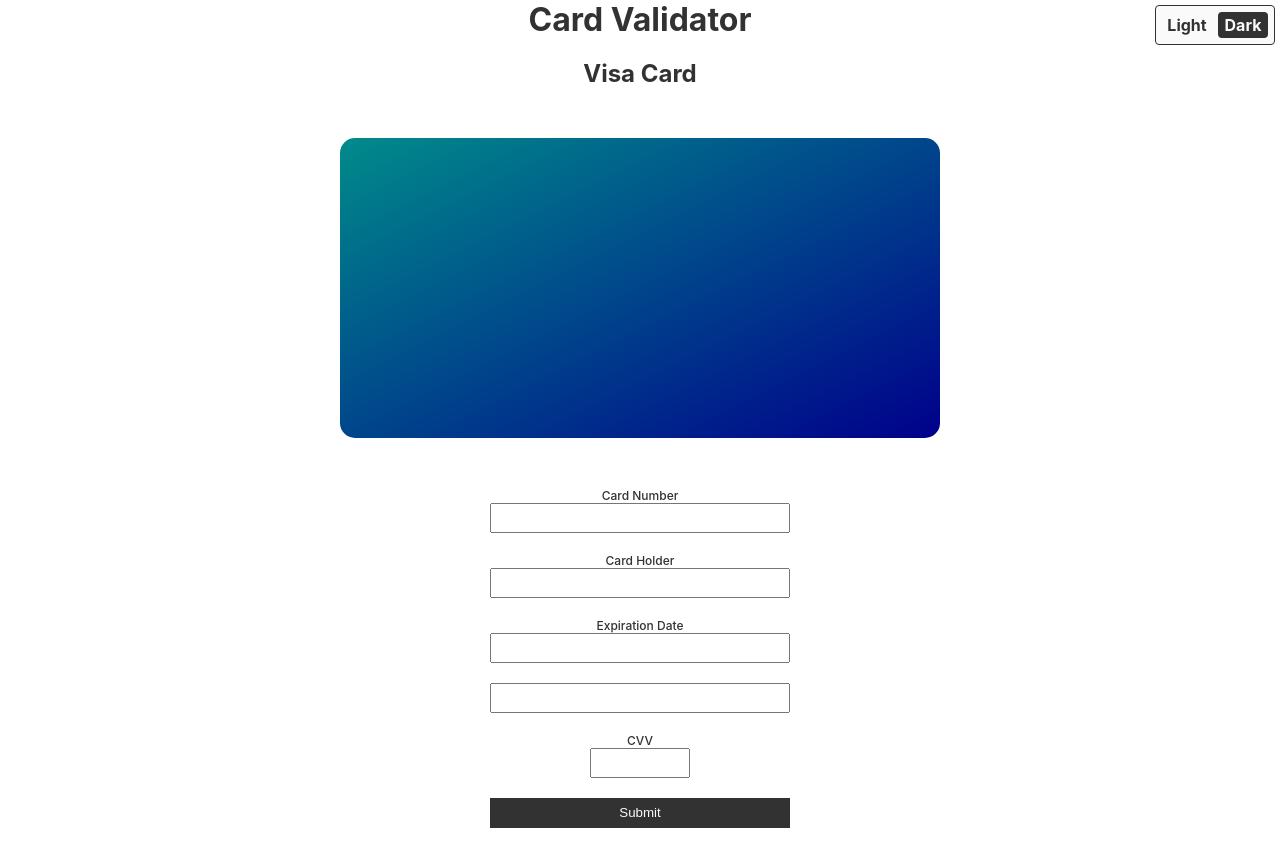
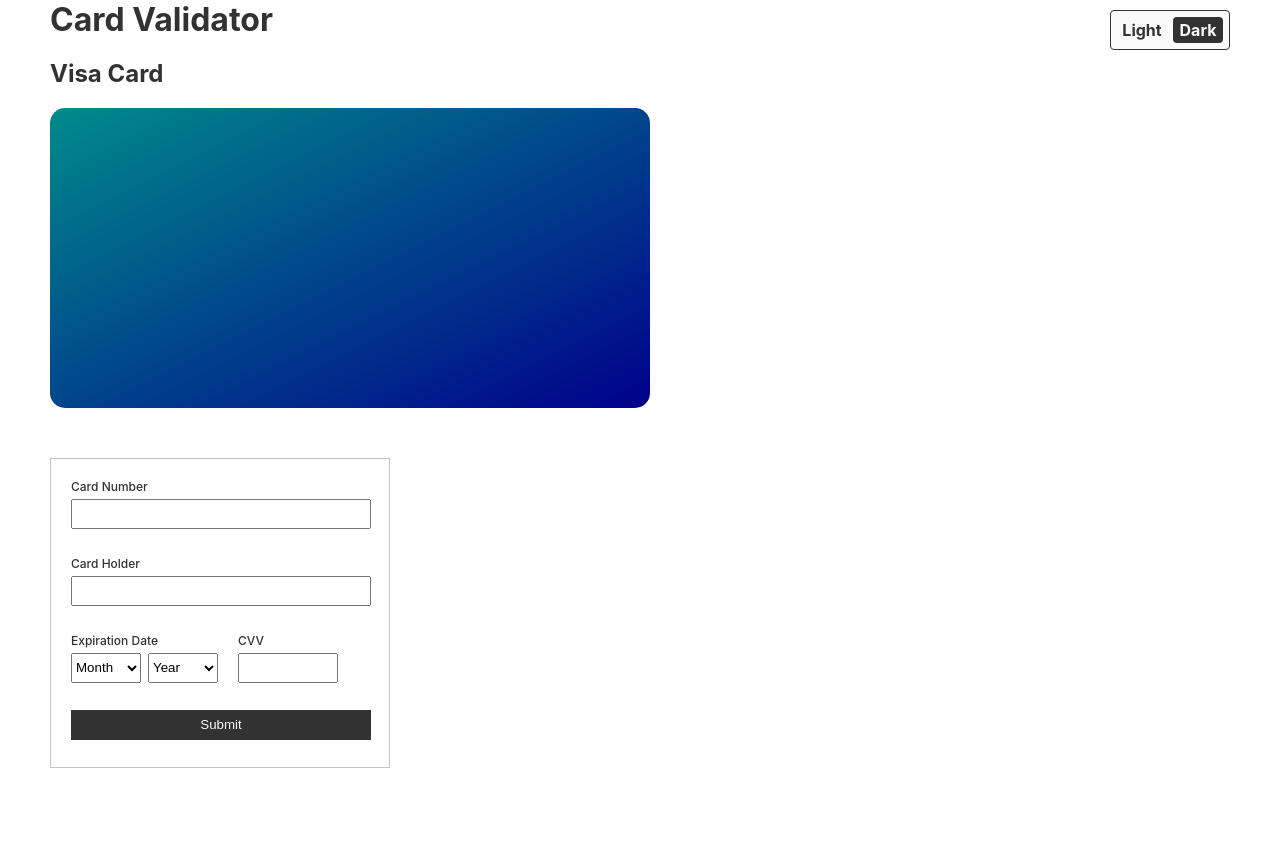
Before and after one commit to aylingyoren/card-validator, a React (Create React App) app: page / in a window 1280 px wide. After the commit the page ends 800 px from the top, so only its background shows below. Built offline with nearby package versions, Linux system fonts and the light colour scheme.

Commit message:
style card validator

```diff
--- a/src/components/App/App.css
+++ b/src/components/App/App.css
@@ -3,15 +3,14 @@ h1 {
 }
 
 .App {
-  text-align: center;
-  height: 100vh;
+  padding: 0 50px;
 }
 
-.dark-bg {
+.dark-bg, .dark-mode, .dark, .toggle-dark {
   background-color: rgb(50, 50, 50);
 }
 
-.light-bg {
+.light-bg, .light-mode, .light, .toggle-light {
   background-color: rgb(250, 250, 250);
 }
 
@@ -20,14 +19,8 @@ h1 {
   padding: 3px;
   border-radius: 4px;
   position: absolute;
-  top: 5px;
-  right: 5px;
-}
-.toggle-dark {
-  background-color: rgb(50, 50, 50);
-}
-.toggle-light {
-  background-color: rgb(250, 250, 250);
+  top: 10px;
+  right: 50px;
 }
 .dark-mode, .light-mode {
   margin: 3px;
@@ -38,25 +31,12 @@ h1 {
   text-align: center;
 }
 .dark-mode, .dark {
-  background-color: rgb(50, 50, 50);
   color: rgb(250, 250, 250);
 }
 .light-mode, .light {
-  background-color: rgb(250, 250, 250);
   color: rgb(50, 50, 50);
 }
 
 .box {
   border: 1px solid rgb(50, 50, 50)
 }
-
-.header {
-  color:rgb(50, 50, 50);
-}
-
-.light-text {
-  color:rgb(250, 250, 250);
-}
-.dark-text {
-  color:rgb(50, 50, 50);
-}
--- a/src/components/Card/Card.css
+++ b/src/components/Card/Card.css
@@ -1,40 +1,61 @@
-.card-fields {
+.card-validator {
+    padding: 20px;
+    border: 1px solid rgba(50, 50, 50, .3);
+    width: 340px;
+}
+
+.light-border {
+    border: 1px solid rgba(250, 250, 250, .3);
+}
+
+.header, .dark-text {
+    color:rgb(50, 50, 50);
+}
+
+.light-text {
+    color:rgb(250, 250, 250);
+}
+
+.card-fields, .expDate-set, .cvv-set, .cvv-field {
     display: flex;
     flex-direction: column;
-    justify-content: center;
-    align-items: center;
+}
+
+.card-fields, .expDate-set, .cvv-set {
+    align-items: flex-start;
 }
 
 .card-field, .submit-btn {
-    margin-bottom: 20px;
+    margin-bottom: 7px;
     width: 300px;
     height: 30px;
 }
 
-.card-field {
+.card-field-label, .err-msg {
+    font-size: 12px;
+}
 
+.card-field-label {
+    margin-bottom: 5px;
+    font-weight: 500;
 }
 
 .expDate-cvv {
     display: flex;
+    gap: 20px;
 }
 
-.card-field-label {
-    font-size: 12px;
-    font-weight: 500;
+.expDate-input {
+    width: 70px;
 }
 
 .expDate-field {
-    width: 70px;
+    display: flex;
+    gap: 7px;
 }
 
-.cvv {
+.cvv-input {
     width: 100px;
-}
-
-.cvv-field {
-    display: flex;
-    flex-direction: column;
 }
 
 .submit-btn {
@@ -42,3 +63,16 @@
     border: none;
     cursor: pointer;
 }
+
+.err-msg {
+    margin-bottom: 20px;
+    color: rgb(199, 12, 68);
+}
+
+.light-err {
+    color: rgb(231, 102, 152);
+}
+
+.light-btn {
+    background-color: rgb(142, 238, 230);
+}
--- a/src/components/Card/Card.tsx
+++ b/src/components/Card/Card.tsx
@@ -7,8 +7,7 @@ interface MyFormValues {
   cardNumber: string;
   cardHolder: string;
   CVV: string;
-  month: string;
-  year: string;
+  expDate: string;
 }
 
 type CardProps = {
@@ -16,11 +15,12 @@ type CardProps = {
 }
 
 function Card({isDarkModeActive}: CardProps) {
-  const initialValues: MyFormValues = { cardNumber: '', cardHolder: '', CVV: '', month: '', year: '' };
+  const initialValues: MyFormValues = { cardNumber: '', cardHolder: '', CVV: '', expDate: '' };
   return (
     <div>
         <h2 className={isDarkModeActive ? "header light-text" : "header"}>Visa Card</h2>
         <CardView />
+        <div className={isDarkModeActive ? "card-validator light-border" : "card-validator"}>
           <Formik
             initialValues={initialValues}
             validationSchema={Yup.object({
@@ -36,15 +36,8 @@ function Card({isDarkModeActive}: CardProps) {
                 .min(2, 'Must be 2 characters or more')
                 .matches(/^[aA-zZ\s]+$/, 'Wrong format')
                 .required('Required'),
-            month: Yup.string()
-              .label('Month')
-              .max(2)
-              .min(2)
-              .required('Required'),
-            year: Yup.string()
-              .label('Year')
-              .max(4)
-              .min(4)
+              expDate: Yup.string()
+                .label('Expiration Date')
                 .required('Required'),
               CVV: Yup.string().label('CVV Number').min(3).max(4).required('Required'),
             })}
@@ -59,28 +52,58 @@ function Card({isDarkModeActive}: CardProps) {
               <Form className='card-fields'>
                 <label className={isDarkModeActive ? 'card-field-label light-text' : 'card-field-label dark-text'} htmlFor="cardNumber">Card Number</label>
                 <Field className='card-field' name="cardNumber" type="text" />
-              <ErrorMessage name="cardNumber" />
+                <span className={isDarkModeActive ? 'err-msg light-err' : 'err-msg'}><ErrorMessage name="cardNumber" /></span>
 
                 <label className={isDarkModeActive ? 'card-field-label light-text' : 'card-field-label dark-text'} htmlFor="cardHolder">Card Holder</label>
                 <Field className='card-field' name="cardHolder" type="text" />
-              <ErrorMessage name="cardHolder" />
+                <span className={isDarkModeActive ? 'err-msg light-err' : 'err-msg'}><ErrorMessage name="cardHolder" /></span>
 
+                <div className="expDate-cvv">
+                  <div className="expDate-set">
                     <label className={isDarkModeActive ? 'card-field-label light-text' : 'card-field-label dark-text'} htmlFor="month">Expiration Date</label>
-              <Field className='card-field expDate' name="month" type="text" />
-              <ErrorMessage name="month" />
+                    <div className="expDate-field">
+                      <Field className='card-field expDate-input' as="select" name="expDate">
+                        <option value="month" selected>Month</option>
+                        <option value="january">January</option>
+                        <option value="february">February</option>
+                        <option value="march">March</option>
+                        <option value="april">April</option>
+                        <option value="may">May</option>
+                        <option value="june">June</option>
+                        <option value="july">July</option>
+                        <option value="august">August</option>
+                        <option value="september">September</option>
+                        <option value="october">October</option>
+                        <option value="november">November</option>
+                        <option value="december">December</option>
+                      </Field>
 
-              <label className={isDarkModeActive ? 'card-field-label light-text' : 'card-field-label dark-text'} htmlFor="year"></label>
-              <Field className='card-field expDate' name="year" type="text" />
-              <ErrorMessage name="year" />
+                      <Field className='card-field expDate-input' as="select" name="expDate">
+                        <option value="year" selected>Year</option>
+                        <option value="2027">2027</option>
+                        <option value="2026">2026</option>
+                        <option value="2025">2025</option>
+                        <option value="2024">2024</option>
+                        <option value="2023">2023</option>
+                        <option value="2022">2022</option>
+                      </Field>
+                    </div>
 
+                    <span className={isDarkModeActive ? 'err-msg light-err' : 'err-msg'}><ErrorMessage name="expDate" /></span>
+                  </div>
+
+                  <div className="cvv-set">
                     <label className={isDarkModeActive ? 'card-field-label light-text' : 'card-field-label dark-text'} htmlFor="CVV">CVV</label>
-              <Field className='card-field cvv expDate' name="CVV" type="text" />
-              <ErrorMessage name="CVV" />
+                    <Field className='card-field cvv-input' name="CVV" type="text" />
+                    <span className={isDarkModeActive ? 'err-msg light-err' : 'err-msg'}><ErrorMessage name="CVV" /></span>
+                  </div>
+                </div>
 
-              <button className={isDarkModeActive ? "submit-btn light": "submit-btn dark"} type="submit" disabled={isSubmitting}>Submit</button>
+                <button className={isDarkModeActive ? "submit-btn light-btn": "submit-btn dark"} type="submit" disabled={isSubmitting}>Submit</button>
               </Form>
             )}
           </Formik>
+        </div>
     </div>
   );
 }
--- a/src/components/CardView/CardView.css
+++ b/src/components/CardView/CardView.css
@@ -1,8 +1,5 @@
 .card-body {
-    margin: 50px 0;
-    position: relative;
-    left: 50%;
-    -webkit-transform: translateX(-50%);
+    margin-bottom: 50px;
     border-radius: 15px;
     background: linear-gradient(to bottom right, darkcyan, darkblue);
     width: 600px;
```
Also changed, not shown: 1 other file (tests, documents, lock files or other folders). Lines whose indentation alone changed are shown as unchanged.
